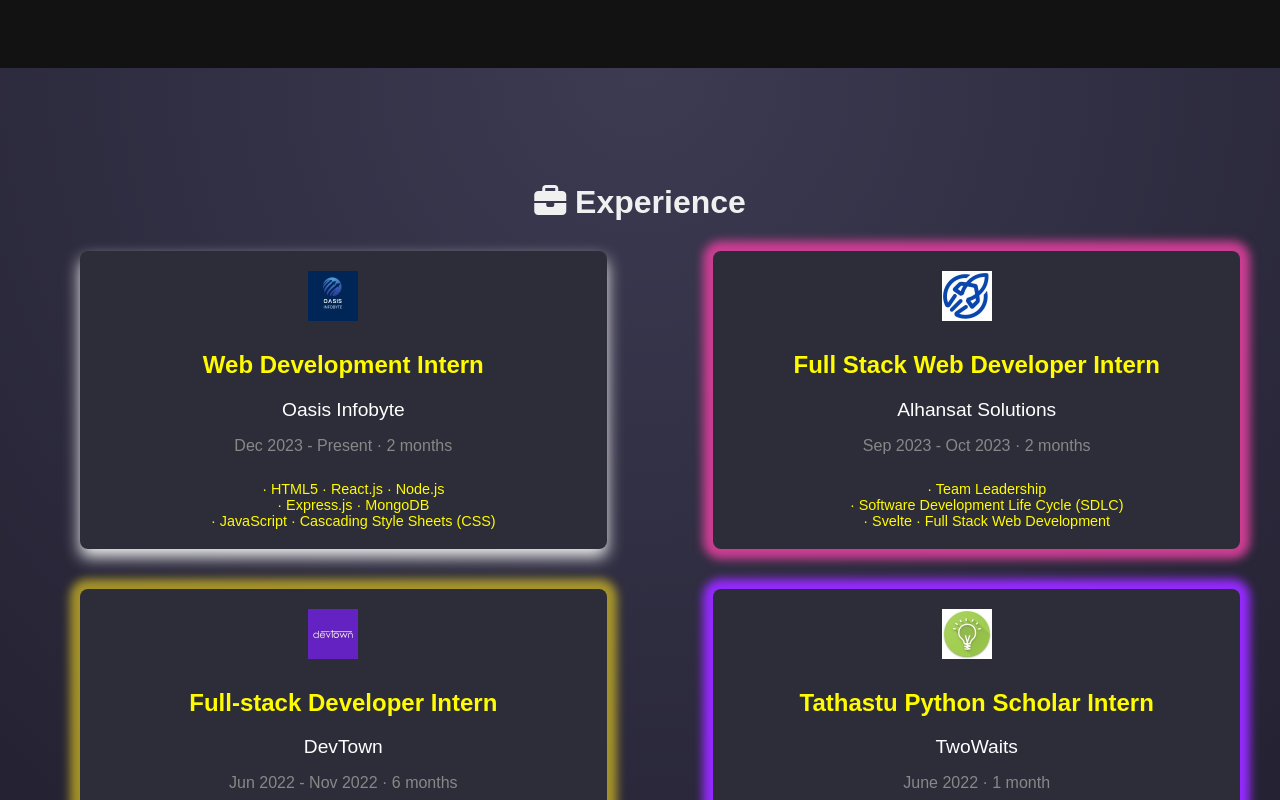
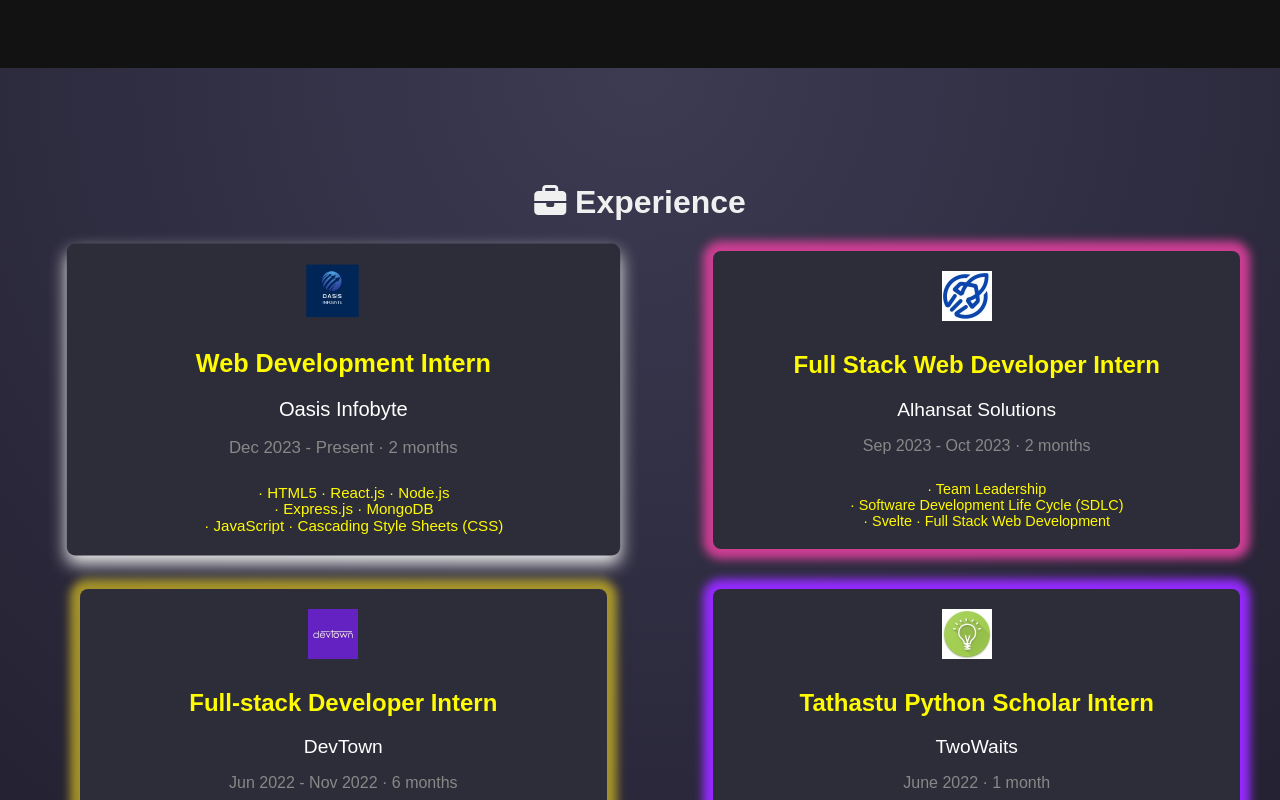
Before and after one commit to Priyankaabuj/OIBSIP, a plain HTML site: page task2/index.html in a window 1280 px wide. In both pictures the pointer is over the item 343 px from the left and 1933 px from the top of the page. Shown: the part 1533-2333 px from the top of the page. Drawn offline with Linux system fonts and the light colour scheme.

Commit message:
completed

```diff
--- a/task2/index.html
+++ b/task2/index.html
@@ -366,9 +366,8 @@
         }
 
         .experience-card:hover {
-            +transform: scale(1.05);
+            transform: scale(1.05);
             box-shadow: 0 8px 16px #f0f0f0;
-            ;
         }
 
         .company-logo img {
```
